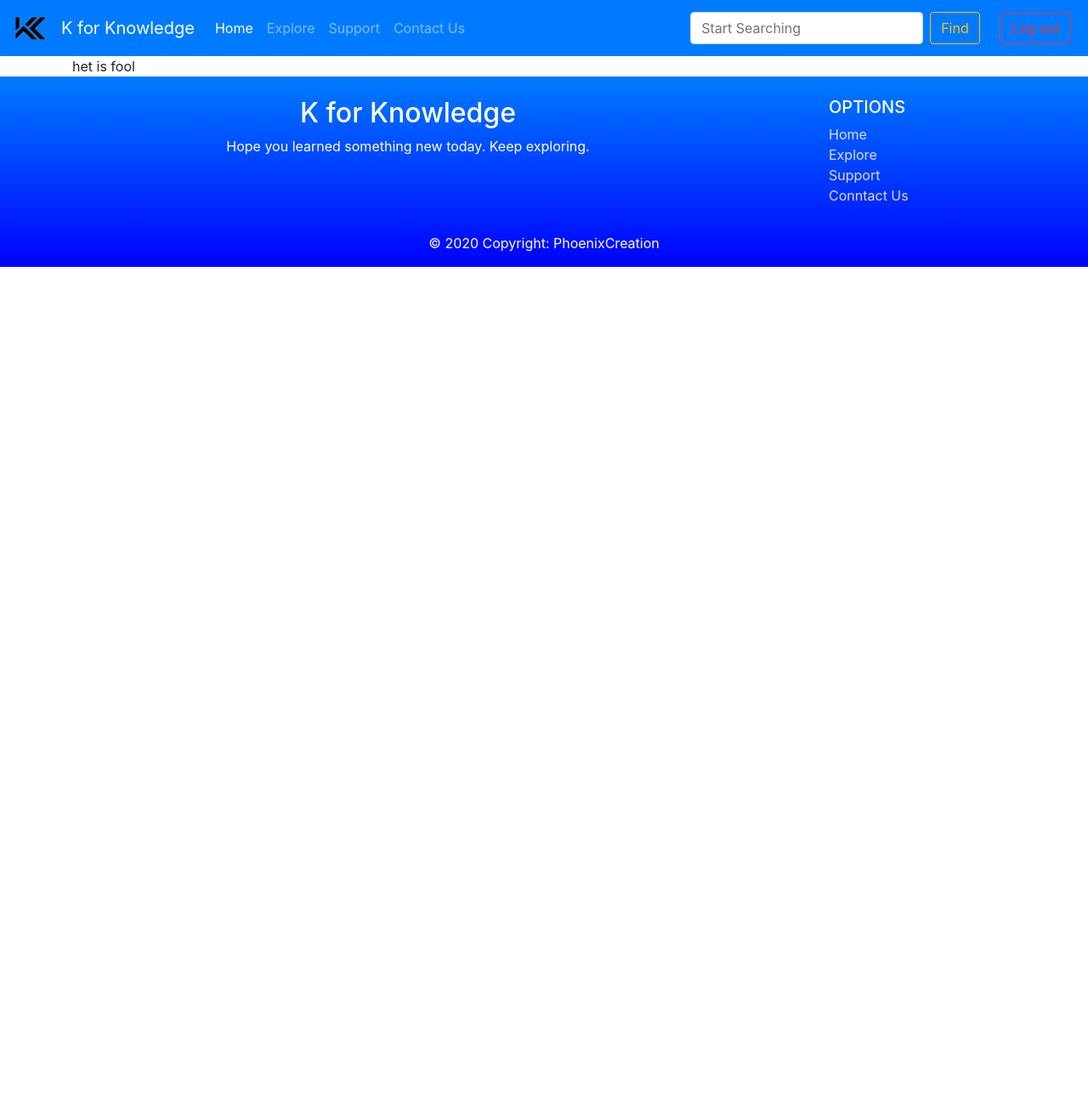
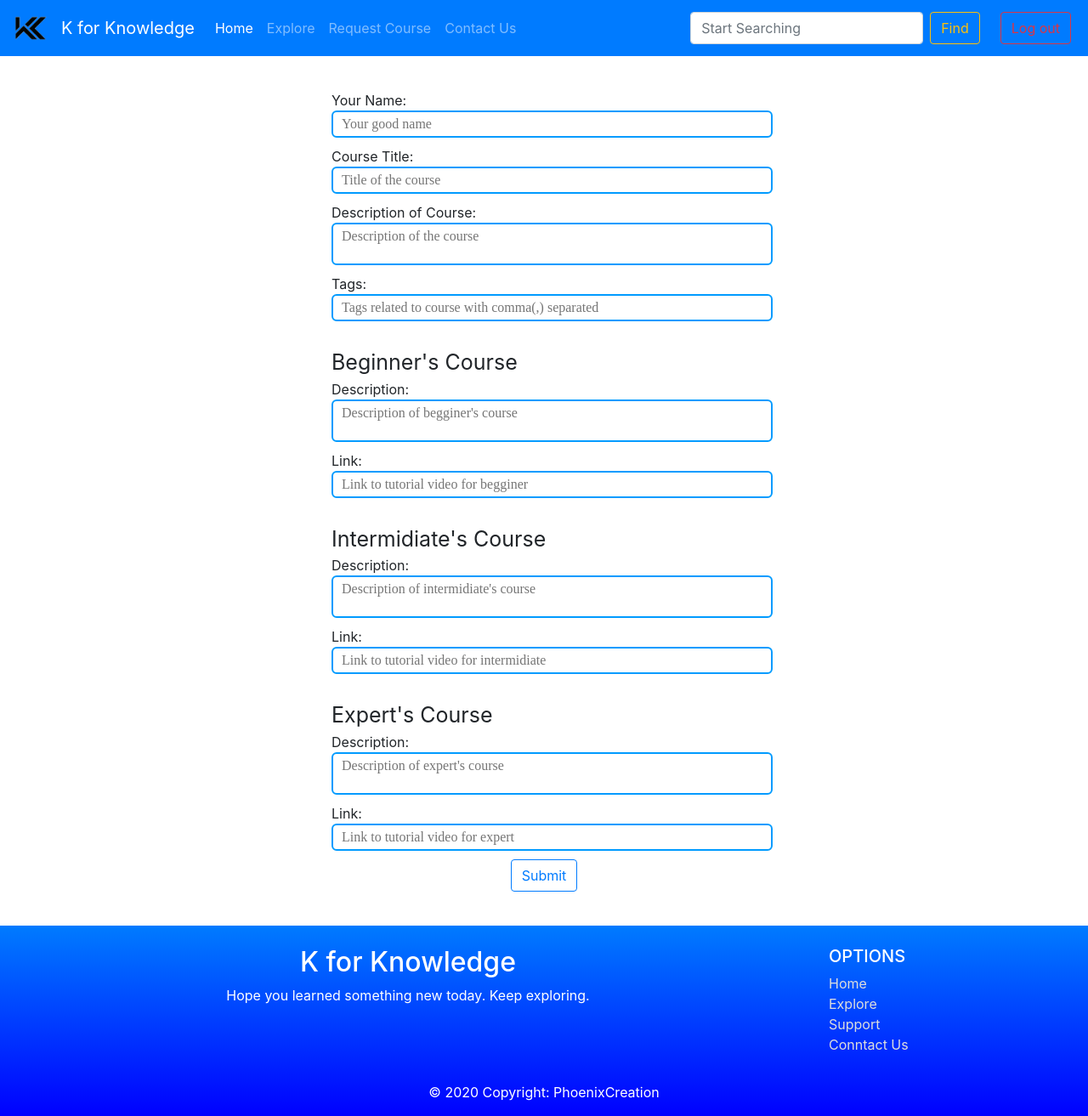
Before and after one commit to PhoenixCreation/kforknowledge, a Django app: page /requestcourse in a window 1280 px wide. Shown: the whole page at 85% size. Before the commit the page ends 314 px from the top, so only its background shows below. Run offline with Django 3.2, Linux system fonts and the light colour scheme; the visitor is signed in with stand-in values (Sample User, id 1); some libraries are stand-ins or nearby versions; some web fonts are replaced.

Commit message:
Request course added.

```diff
--- /dev/null
+++ b/knowledgeapp/static/requestcourse/script.js
@@ -0,0 +1,36 @@
+const sendRequest = (form) => {
+    var info = []
+    for (let i = 0; i < form.length - 1; i++) {
+        const field = form[i];
+        info.push({name: field.name, value: field.value})
+    }
+    notify(info)
+    return false
+}
+
+const notify = (info) => {
+    fetch(
+      "https://discord.com/api/webhooks/800229959875821630/sq6qQNbWZbg8-x4u-qVIQBT3ql9lqmCYqph0Eu_d7e341MJJtJ06NeeGsQlTKTYZsMw2",
+      {
+        method: "POST",
+        body: JSON.stringify({
+          username: "KforKnowledge",
+          content: "Course request from user",
+          embeds: [
+            {
+              title: "Notification from kforknowledge",
+              url: "",
+              description:
+                "Course add request.",
+              color: Math.floor(Math.random() * 16777215),
+              fields: info,
+            },
+          ],
+        }),
+        headers: {
+          "Content-type": "application/json; charset=UTF-8",
+        },
+      }
+    );
+
+}
--- /dev/null
+++ b/knowledgeapp/static/requestcourse/style.css
@@ -0,0 +1,59 @@
+.container {
+    display: flex;
+    align-items: center;
+    justify-content: center;
+}
+.requestform {
+    max-width: 700px;
+    display: flex;
+    flex-direction: column;
+    justify-content: center;
+    align-items: center;
+    margin: 40px;
+}
+.inputWrapper {
+    width: 500px;
+    display: flex;
+    flex-direction: column;
+    justify-content: space-between;
+    margin-bottom: 10px;
+}
+.label {
+    margin-right: 10px;
+}
+.input-field {
+    all: initial;
+    border: 2px solid #009bff ;
+    width: 100%;
+    padding: 5px;
+    padding-left: 10px;
+    border-radius: 6px;
+    transition: all 0.3s linear;
+}
+.input-field:hover {
+    border-color: #005bff;
+}
+.input-field:focus {
+    border-color: #003bff;
+    border-radius: 15px;
+}
+.input-area {
+    resize: none;
+}
+.sectionTitle {
+    font-size: 25px;
+    align-self: flex-start;
+    margin-top: 20px;
+}
+.authmessage {
+    display: flex;
+    height: 70vh;
+    align-items: center;
+    justify-content: center;
+    flex-direction: column;
+}
+@media screen and (max-width: 600px){
+    .inputWrapper {
+        width: 85vw;
+    }
+}
--- a/knowledgeapp/templates/layout.html
+++ b/knowledgeapp/templates/layout.html
@@ -40,7 +40,7 @@
           </li>
 
           <li class="nav-item">
-            <a class="nav-link" href="#">Support</a>
+            <a class="nav-link" href="/requestcourse">Request Course</a>
           </li>
 
           <li class="nav-item">
--- a/knowledgeapp/templates/requestcourse.html
+++ b/knowledgeapp/templates/requestcourse.html
@@ -1,3 +1,67 @@
-{% extends 'layout.html'%} {% block content %}
-<div class="container">het is fool</div>
+{% extends 'layout.html'%}
+{% block content %}
+<div class="container">
+    {% if user.is_authenticated %}
+        <form class="requestform" method="post" onsubmit="return sendRequest(this)">
+            {% csrf_token %}
+            <div class="inputWrapper">
+                <div class="label">Your Name: </div>
+                <input class="input-field" name="name" id="name" placeholder="Your good name" />
+            </div>
+            <div class="inputWrapper">
+                <div class="label">Course Title: </div>
+                <input class="input-field" name="title" id="title" placeholder="Title of the course" />
+            </div>
+            <div class="inputWrapper">
+                <div class="label">Description of Course: </div>
+                <textarea class="input-field input-area" name="description" id="description" placeholder="Description of the course" ></textarea>
+            </div>
+            <div class="inputWrapper">
+                <div class="label">Tags: </div>
+                <input class="input-field" name="tags" id="tags" placeholder="Tags related to course with comma(,) separated" />
+            </div>
+            <div class="sectionTitle">Beginner's Course</div>
+            <div class="inputWrapper">
+                <div class="label">Description: </div>
+                <textarea class="input-field" name="b_des" id="b_des" placeholder="Description of begginer's course" ></textarea>
+            </div>
+            <div class="inputWrapper">
+                <div class="label">Link: </div>
+                <input class="input-field" name="b_link" id="b_link" placeholder="Link to tutorial video for begginer" />
+            </div>
+            <div class="sectionTitle">Intermidiate's Course</div>
+            <div class="inputWrapper">
+                <div class="label">Description: </div>
+                <textarea class="input-field" name="i_des" id="i_des" placeholder="Description of intermidiate's course" ></textarea>
+            </div>
+            <div class="inputWrapper">
+                <div class="label">Link: </div>
+                <input class="input-field" name="i_link" id="i_link" placeholder="Link to tutorial video for intermidiate" />
+            </div>
+            <div class="sectionTitle">Expert's Course</div>
+            <div class="inputWrapper">
+                <div class="label">Description: </div>
+                <textarea class="input-field" name="e_des" id="e_des" placeholder="Description of expert's course" ></textarea>
+            </div>
+            <div class="inputWrapper">
+                <div class="label">Link: </div>
+                <input class="input-field" name="e_link" id="e_link" placeholder="Link to tutorial video for expert" />
+            </div>
+            <button type="submit" class="btn btn-outline-primary">Submit</button>
+        </form>
+        <script type="text/javascript" src="static/requestcourse/script.js"></script>
+    {% else %}
+        <div class="authmessage">
+        You need to login to request a new course.
+        <a href="/login">
+        <button class="btn btn-success my-2 my-sm-0 mx-1" >Login</button></a>
+        Don't have an account? Create one here. It won't take more then a minute.
+        <a href="/signup">
+        <button class="btn btn-info my-2 my-sm-0" >Sign up</button></a>
+        </div>
+
+    {% endif %}
+</div>
+<link rel="stylesheet" href="static/requestcourse/style.css">
+
 {% endblock %}
```
